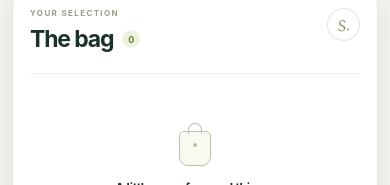
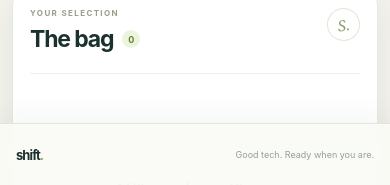
Before and after one commit to saikrishnadakshinapu-beep/Mini-Shop, an Angular app in the folder frontend/: page / in a window 390 px wide. Shown: the part 659-844 px from the top of the page. Built offline with nearby package versions, Linux system fonts and the light colour scheme; no server answers.

Commit message:
Keep footer fixed in viewport

```diff
--- a/frontend/src/styles.css
+++ b/frontend/src/styles.css
@@ -488,3 +488,24 @@ body {
 @media (prefers-reduced-motion: reduce) {
   .app-toast { animation: none; }
 }
+
+body { padding-bottom: calc(88px + env(safe-area-inset-bottom)); }
+.site-footer {
+  position: fixed;
+  z-index: 30;
+  right: 0;
+  bottom: 0;
+  left: 0;
+  width: 100%;
+  min-height: 76px;
+  margin: 0;
+  padding: 0 max(40px, calc((100vw - 1360px) / 2)) env(safe-area-inset-bottom);
+  border-top: 1px solid rgba(224, 228, 218, .9);
+  background: rgba(250, 250, 246, .94);
+  box-shadow: 0 -8px 24px rgba(20, 47, 39, .045);
+  backdrop-filter: blur(18px);
+}
+@media (max-width: 760px) {
+  body { padding-bottom: calc(72px + env(safe-area-inset-bottom)); }
+  .site-footer { min-height: 62px; padding-right: 16px; padding-left: 16px; font-size: 9px; }
+}
```
